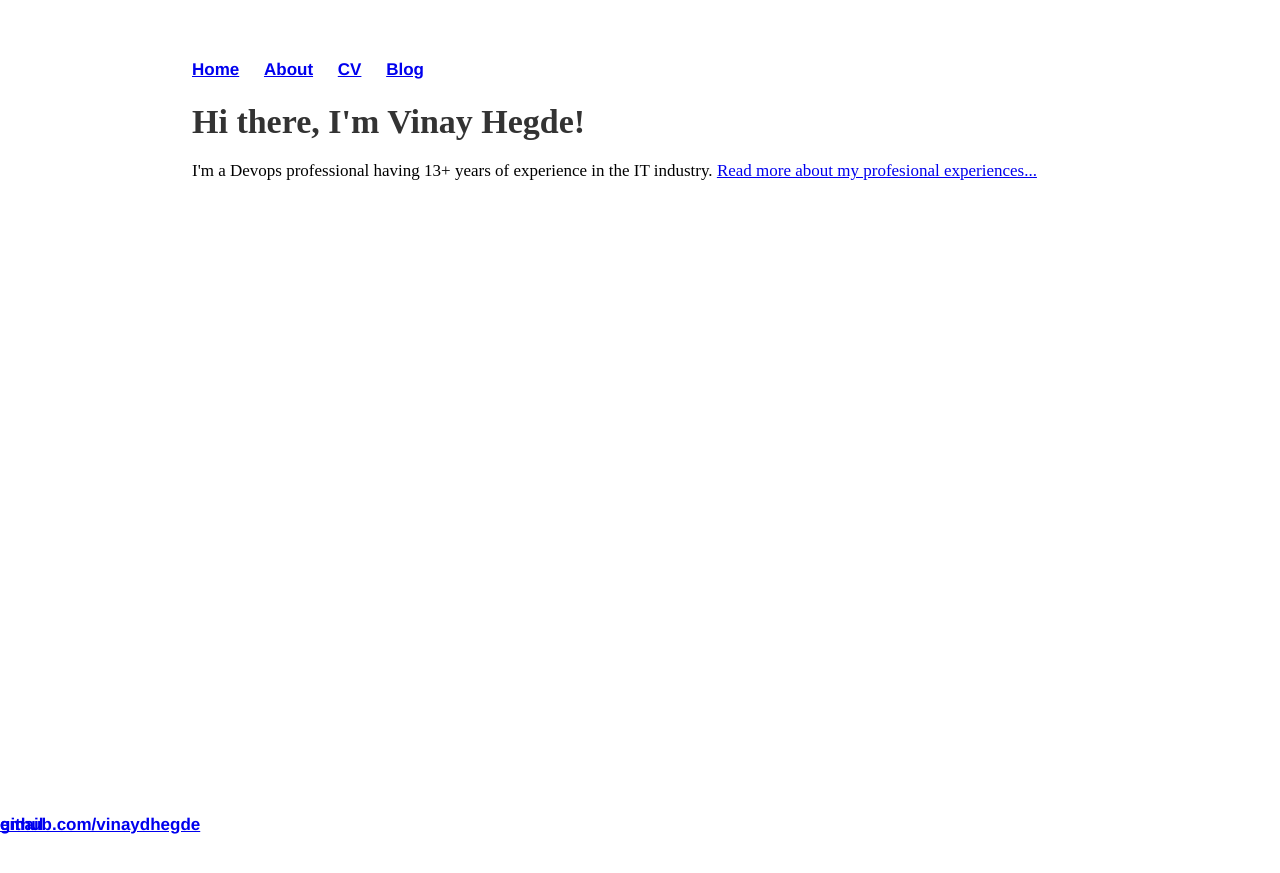
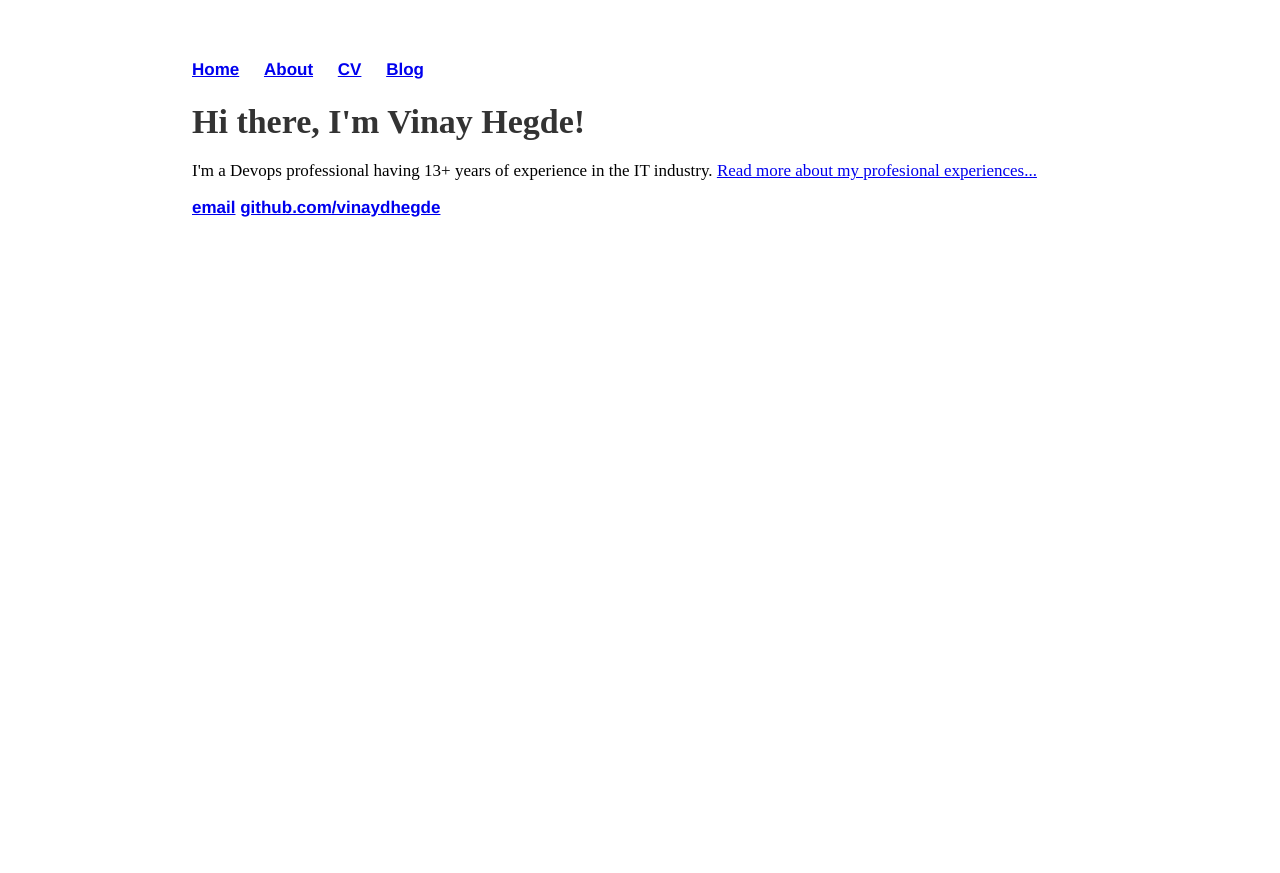
Before and after one commit to vinaydhegde/vinaydhegde.github.io, a Jekyll site: the page built from index.html, in a window 1280 px wide. Shown: the top 873 px of the page. Built offline with Jekyll 4.4.1, drawn with Linux system fonts in a browser that asks for light colours.

Commit message:
Update main.css

```diff
--- a/css/main.css
+++ b/css/main.css
@@ -92,12 +92,15 @@ margin-right: 20px;
 
 footer ul li {
 display: inline;
-   position: fixed;
-  margin-right: 20px;
-   left: 0;
-   bottom: 0;
-   height: 35px;
+    clear: both;
+    position: relative;
+    height: 200px;
+    margin-top: -200px;
+    margin-right: 20px;
+    height: 35px;
    margin: 0px 0px 50px 0px;
+
+
 
 }
 
```
